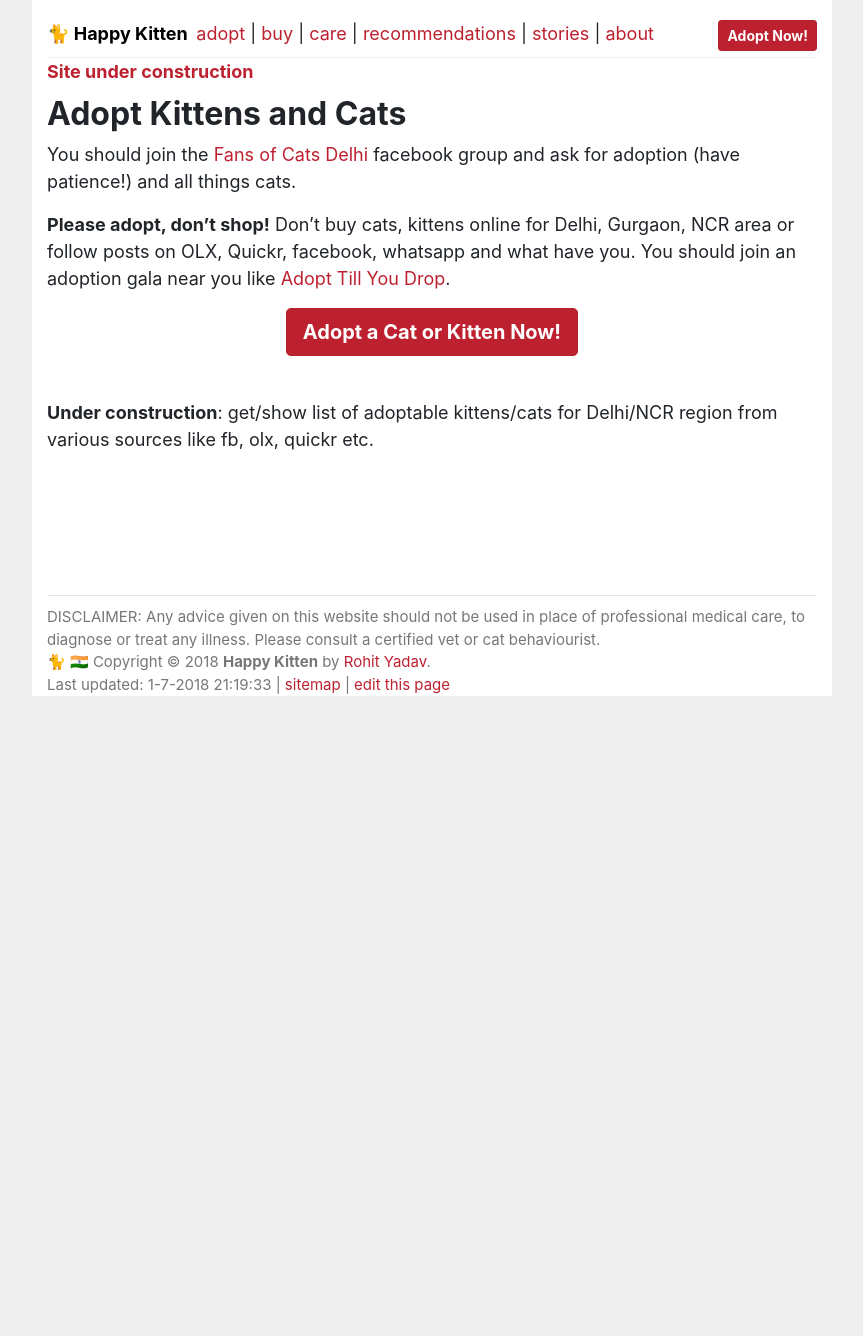
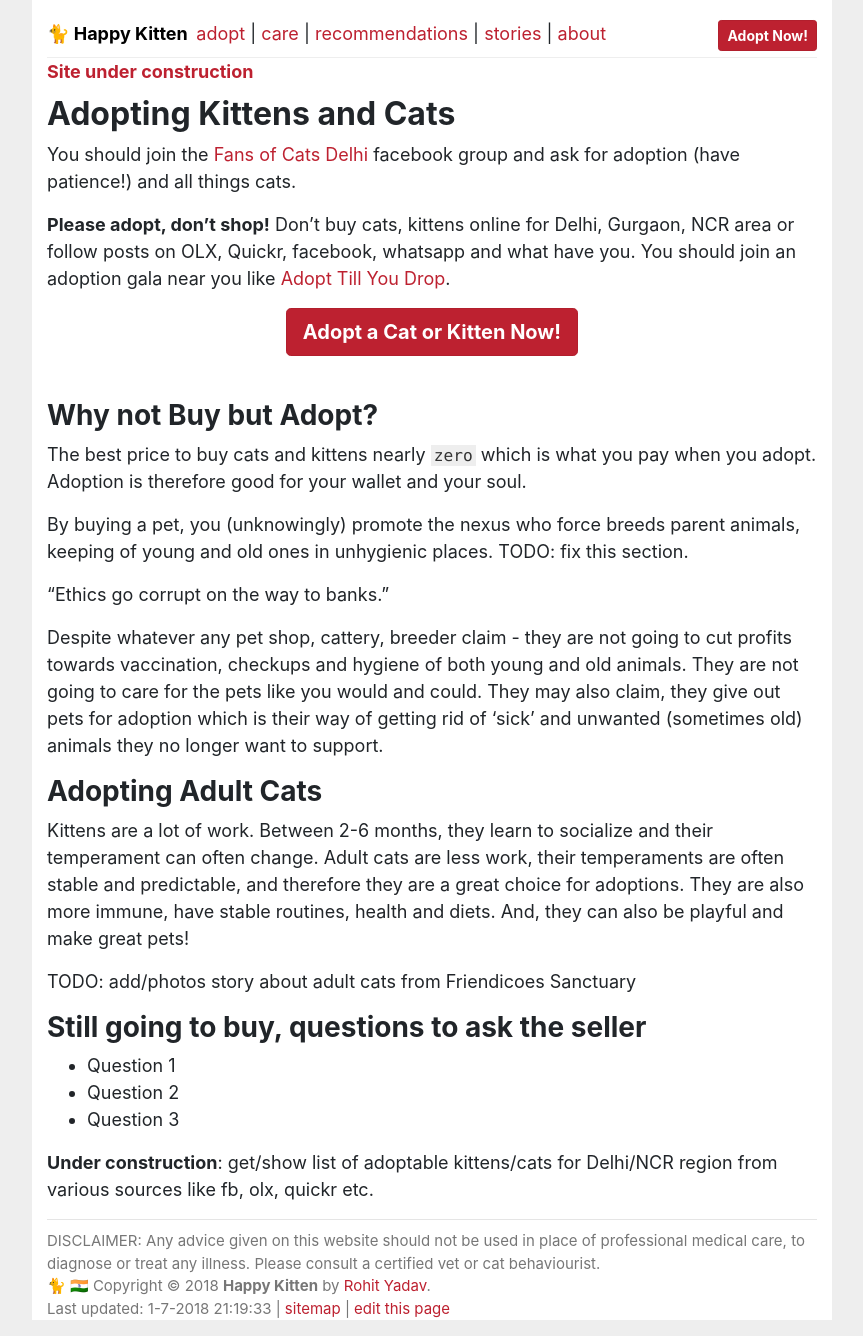
Before and after one commit to yadavcloud/happykitten, a Jekyll site: the page built from adopt.md, in a window 1280 px wide. Shown: the whole page, without its empty margins (208-1071 px from the left). Built offline with Jekyll 4.4.1, drawn with Linux system fonts in a browser that asks for light colours; before the commit the page ends 900 px from its top, so only the background shows below that.

Commit message:
adopt: don't be evil, keep focus on adoption
Signed-off-by: Rohit Yadav <rohit@yadav.cloud>

```diff
--- a/_includes/header.html
+++ b/_includes/header.html
@@ -6,7 +6,6 @@
     </span>
     <span class="navmenu">
       <a href="/adopt">adopt</a> |
-      <a href="/buy">buy</a> |
       <a href="/care">care</a> |
       <a href="/recommendations">recommendations</a> |
       <a href="/stories">stories</a> |
--- a/adopt.md
+++ b/adopt.md
@@ -1,6 +1,7 @@
 ---
 layout: page
-title: Adopt Kittens and Cats
+title: Adopting Kittens and Cats
+redirect_from: "/buy/"
 ---
 
 You should join the [Fans of Cats Delhi](https://www.facebook.com/groups/850715891625822/)
@@ -8,5 +9,40 @@ facebook group and ask for adoption (have patience!) and all things cats.
 
 {% include adopt.md %}
 
+
+### Why not Buy but Adopt?
+
+The best price to buy cats and kittens nearly `zero` which is what you pay when
+you adopt. Adoption is therefore good for your wallet and your soul.
+
+By buying a pet, you (unknowingly) promote the nexus who force breeds parent
+animals, keeping of young and old ones in unhygienic places.
+TODO: fix this section.
+
+"Ethics go corrupt on the way to banks."
+
+Despite whatever any pet shop, cattery, breeder claim - they are not going
+to cut profits towards vaccination, checkups and hygiene of both young and old
+animals. They are not going to care for the pets like you would and could. They
+may also claim, they give out pets for adoption which is their way of getting
+rid of 'sick' and unwanted (sometimes old) animals they no longer want to
+support.
+
+### Adopting Adult Cats
+
+Kittens are a lot of work. Between 2-6 months, they learn to socialize and their
+temperament can often change. Adult cats are less work, their temperaments are
+often stable and predictable, and therefore they are a great choice for
+adoptions. They are also more immune, have stable routines, health and diets.
+And, they can also be playful and make great pets!
+
+TODO: add/photos story about adult cats from Friendicoes Sanctuary
+
+### Still going to buy, questions to ask the seller
+
+- Question 1
+- Question 2
+- Question 3
+
 **Under construction**: get/show list of adoptable kittens/cats for Delhi/NCR
 region from various sources like fb, olx, quickr etc.
```
Also changed, not shown: buy.md (deleted, +0 -26 lines).
